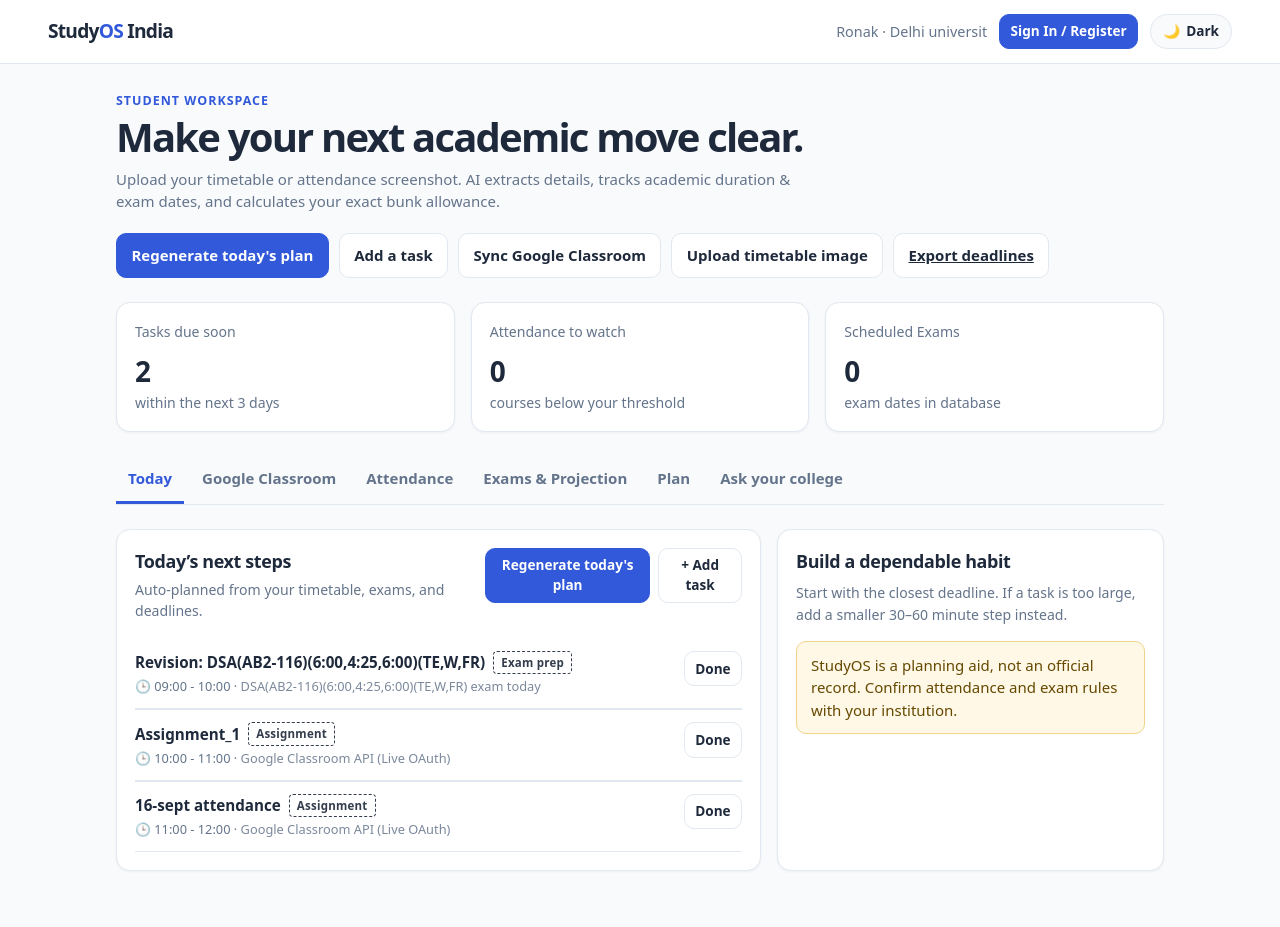
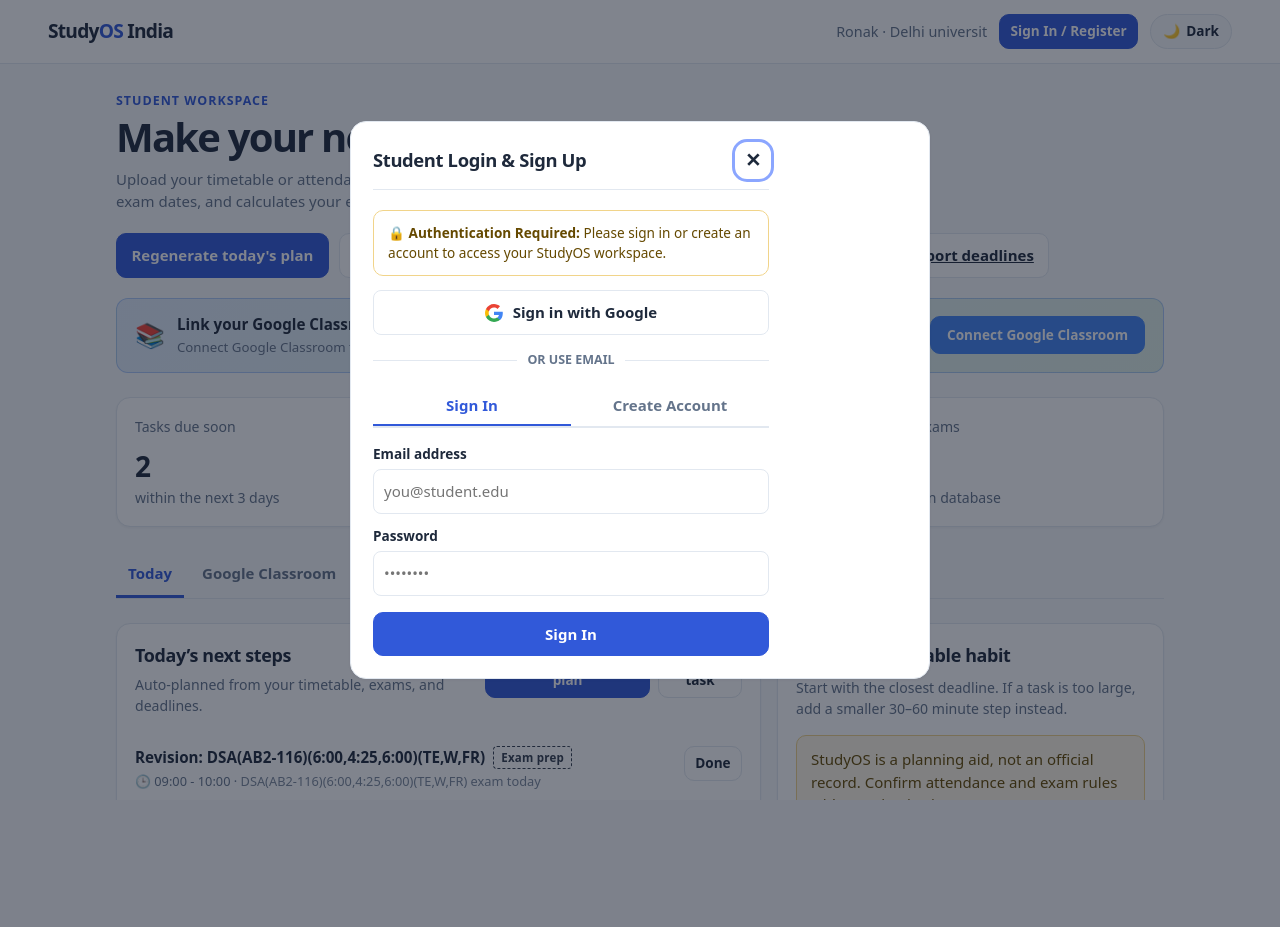
Before and after one commit to Hacker-Godgif/CopyCats-OmSinha, a Flask app: page / in a window 1280 px wide. After the commit the page ends 800 px from the top, so only its background shows below. Run offline with Flask 3, Linux system fonts and the light colour scheme; data comes from the database, SQL or seed files in the repository; data that the repository does not hold is empty.

Commit message:
Auto-display login/signup modal for unauthenticated visitors and prompt to link Google Classroom after login

```diff
--- a/app.py
+++ b/app.py
@@ -82,6 +82,8 @@ def bootstrap():
         "recent_imports": store.recent_imports(), "timetable": store.timetable(), "needs_onboarding": not bool(profile and profile["institution"]),
         "urgent_tasks": urgent, "today": today_iso(), "today_plan": today_plan,
         "exams": exams, "academic_projection": acad_proj,
+        "google_authenticated": bool(session.get("google_access_token")),
+        "google_user_email": session.get("google_user_email"),
         "user": {"id": current_user["id"], "email": current_user["email"], "name": current_user["name"], "auth_provider": current_user.get("auth_provider", "email")} if current_user else None
     })
 
--- a/templates/index.html
+++ b/templates/index.html
@@ -160,6 +160,18 @@
     <section aria-labelledby="home-title"><div class="eyebrow">Student workspace</div><h1 id="home-title">Make your next academic move clear.</h1><p class="lede">Upload your timetable or attendance screenshot. AI extracts details, tracks academic duration & exam dates, and calculates your exact bunk allowance.</p><div class="top-actions"><button class="button primary" id="regenerate-today-button">Regenerate today's plan</button><button class="button" id="add-task-button">Add a task</button><button class="button" id="sync-classroom-button">Sync Google Classroom</button><button class="button" id="import-button">Upload timetable image</button><a class="button" href="/api/calendar.ics">Export deadlines</a></div></section>
     <div id="setup-notice" class="notice" hidden><strong>Complete your setup.</strong> Add your college, study time, and academic duration before relying on a plan. <button class="button small" id="setup-button">Set up now</button></div>
     <div id="app-notice" class="notice" hidden aria-live="polite"></div>
+    <div id="classroom-link-notice" class="notice" style="display:flex; justify-content:space-between; align-items:center; background:linear-gradient(135deg, rgba(66,133,244,0.12), rgba(52,168,83,0.12)); border:1px solid rgba(66,133,244,0.35); padding:14px 18px; border-radius:12px; margin-bottom:16px; flex-wrap:wrap; gap:12px;" hidden>
+      <div style="display:flex; align-items:center; gap:12px;">
+        <span style="font-size:1.5rem;">📚</span>
+        <div>
+          <strong style="color:var(--ink); font-size:0.95rem;">Link your Google Classroom account</strong>
+          <p class="subtle" style="margin:2px 0 0; font-size:0.83rem;">Connect Google Classroom to automatically import assignments, quizzes, and deadlines into your daily schedule.</p>
+        </div>
+      </div>
+      <button class="button primary small" onclick="triggerGoogleClassroomLink()" style="background:#4285F4; border-color:#4285F4; white-space:nowrap; font-weight:600; padding:8px 16px;">
+        Connect Google Classroom
+      </button>
+    </div>
     <section class="grid stats" aria-label="Your study overview"><article class="card"><div class="subtle">Tasks due soon</div><div class="metric" id="urgent-count">0</div><div class="subtle">within the next 3 days</div></article><article class="card"><div class="subtle">Attendance to watch</div><div class="metric" id="risk-count">0</div><div class="subtle">courses below your threshold</div></article><article class="card"><div class="subtle">Scheduled Exams</div><div class="metric" id="exams-count">0</div><div class="subtle">exam dates in database</div></article></section>
 
     <nav class="tabs" aria-label="StudyOS sections" role="tablist">
@@ -318,8 +330,12 @@
     <div class="modal" style="max-width:440px; border-radius:16px;">
       <header style="display:flex; justify-content:space-between; align-items:center; border-bottom:1px solid var(--line); padding-bottom:12px; margin-bottom:16px;">
         <h2 id="auth-modal-title" style="font-size:1.15rem; font-weight:700; margin:0;">Student Login & Sign Up</h2>
-        <button class="button small" onclick="$('#auth-dialog').close()" style="border:none; background:transparent; font-size:1.2rem; cursor:pointer; padding:2px 8px;">✕</button>
+        <button class="button small" id="auth-dialog-close-btn" onclick="$('#auth-dialog').close()" style="border:none; background:transparent; font-size:1.2rem; cursor:pointer; padding:2px 8px;">✕</button>
       </header>
+
+      <div id="auth-gate-notice" class="notice" style="margin-bottom:14px; font-size:0.85rem; background:var(--card); font-weight:500;" hidden>
+        🔒 <strong>Authentication Required:</strong> Please sign in or create an account to access your StudyOS workspace.
+      </div>
 
       <div style="margin-bottom:16px;">
         <button id="auth-google-btn" class="button" style="width:100%; display:flex; justify-content:center; align-items:center; gap:10px; padding:10px; border:1px solid var(--line); border-radius:8px; font-weight:600; cursor:pointer; background:var(--card); color:var(--ink);">
@@ -640,6 +656,35 @@
       renderExamsAndProjection();
       renderClassroomTab();
       renderUser(d.user);
+
+      // Mandatory Login Gate check
+      const authDialog = $('#auth-dialog');
+      const authNotice = $('#auth-gate-notice');
+      if (!d.user) {
+        if (authDialog && !authDialog.open) {
+          authDialog.showModal();
+        }
+        if (authNotice) authNotice.hidden = false;
+      } else {
+        if (authNotice) authNotice.hidden = true;
+      }
+
+      // Google Classroom Link Notice check
+      const gcNotice = $('#classroom-link-notice');
+      if (gcNotice) {
+        gcNotice.hidden = !d.user || Boolean(d.google_authenticated);
+      }
+    }
+
+    async function triggerGoogleClassroomLink() {
+      try {
+        const res = await request('/api/auth/google/login');
+        if (res.configured && res.login_url) {
+          window.location.href = res.login_url;
+        } else {
+          toast(res.message || 'Google OAuth is not configured yet.');
+        }
+      } catch (err) { toast(err.message); }
     }
 
     function renderUser(user) {
```
